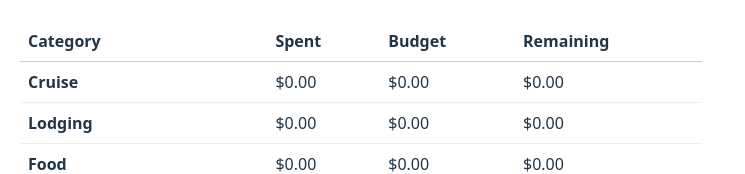
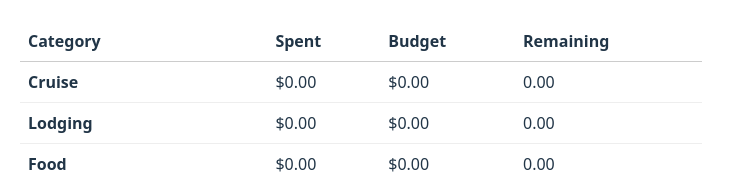
Before and after one commit to JShockley24/vacation-budget-tracker, a React (Vite) app: page / in a window 1280 px wide. Shown: the part 634-808 px from the top of the page, without its empty margins (0-745 px from the left). Built offline with nearby package versions, Linux system fonts and the light colour scheme.

Commit message:
Fix yellow category display

```diff
--- a/src/VacationBudgetTracker.jsx
+++ b/src/VacationBudgetTracker.jsx
@@ -185,12 +185,15 @@ export default function VacationBudgetTracker() {
             const spent = expenses.filter(e => e.category === cat.name).reduce((sum, e) => sum + e.amount, 0);
             const catBudget = parseFloat(cat.budget || 0);
             const catRemaining = catBudget - spent;
+            let color = 'inherit';
+            if (catRemaining < 0) color = 'red';
+            else if (catBudget > 0 && catRemaining < catBudget * 0.1) color = 'goldenrod';
             return (
               <tr key={i}>
                 <td style={{ padding: '0.5em', borderBottom: '1px solid #eee' }}><strong>{cat.name}</strong></td>
                 <td style={{ padding: '0.5em', borderBottom: '1px solid #eee' }}>${spent.toFixed(2)}</td>
                 <td style={{ padding: '0.5em', borderBottom: '1px solid #eee' }}>${catBudget.toFixed(2)}</td>
-                <td style={{ padding: '0.5em', borderBottom: '1px solid #eee', color: catRemaining < 0 ? 'red' : 'inherit' }}>${catRemaining.toFixed(2)}</td>
+                <td style={{ padding: '0.5em', borderBottom: '1px solid #eee', color }}>{catRemaining.toFixed(2)}</td>
               </tr>
             );
           })}
@@ -199,7 +202,7 @@ export default function VacationBudgetTracker() {
             <td style={{ padding: '0.5em', borderTop: '2px solid #ccc' }}>Total</td>
             <td style={{ padding: '0.5em', borderTop: '2px solid #ccc' }}>${categories.reduce((sum, cat) => sum + expenses.filter(e => e.category === cat.name).reduce((s, e) => s + e.amount, 0), 0).toFixed(2)}</td>
             <td style={{ padding: '0.5em', borderTop: '2px solid #ccc' }}>${categories.reduce((sum, cat) => sum + parseFloat(cat.budget || 0), 0).toFixed(2)}</td>
-            <td style={{ padding: '0.5em', borderTop: '2px solid #ccc', color: (categories.reduce((sum, cat) => sum + parseFloat(cat.budget || 0), 0) - categories.reduce((sum, cat) => sum + expenses.filter(e => e.category === cat.name).reduce((s, e) => s + e.amount, 0), 0)) < 0 ? 'red' : 'inherit' }}>${(categories.reduce((sum, cat) => sum + parseFloat(cat.budget || 0), 0) - categories.reduce((sum, cat) => sum + expenses.filter(e => e.category === cat.name).reduce((s, e) => s + e.amount, 0), 0)).toFixed(2)}</td>
+            <td style={{ padding: '0.5em', borderTop: '2px solid #ccc', color: remaining < 0 ? 'red' : (remaining < totalCategoryBudget * 0.1 ? 'goldenrod' : 'inherit') }}>${remaining.toFixed(2)}</td>
           </tr>
         </tbody>
       </table>
```
